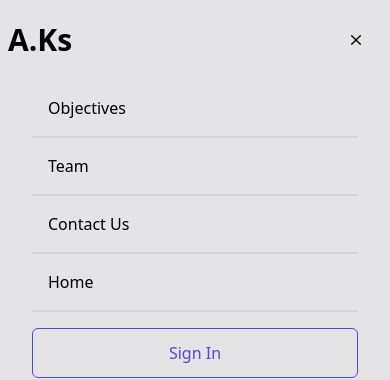
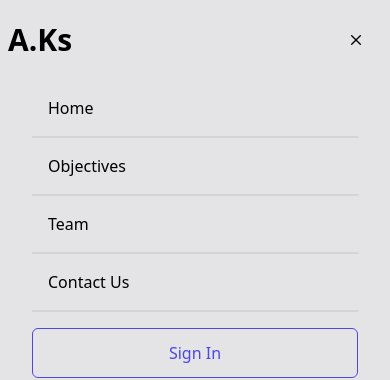
Before and after one commit to nqanh312/detect-riceleafdieases, a React (Create React App) app: page / in a window 390 px wide. Both pictures are taken after a click on the element 356 px from the left and 40 px from the top of the page. Shown: the top 380 px of the page. Built offline with nearby package versions, Linux system fonts and the light colour scheme.

Commit message:
fix bug UI 1

```diff
--- a/package.json
+++ b/package.json
@@ -13,6 +13,7 @@
     "react-dom": "^18.2.0",
     "react-icons": "^4.4.0",
     "react-scripts": "5.0.1",
+    "react-scroll": "^1.8.7",
     "tailwindcss": "^3.1.8",
     "web-vitals": "^2.1.0"
   },
--- a/src/components/About.jsx
+++ b/src/components/About.jsx
@@ -2,7 +2,7 @@ import React from 'react'
 
 const About = () => {
     return (
-        <div className='w-full my-32'>
+        <div name='about' className='w-full my-32'>
             <div className='max-w-[1240px] mx-auto'>
                 <div className='text-center'>
                     <h2 className='text-5xl font-bold'>Trusted by developers across the world</h2>
--- a/src/components/AllInOne.jsx
+++ b/src/components/AllInOne.jsx
@@ -3,7 +3,7 @@ import React from 'react'
 
 const AllInOne = () => {
     return (
-        <div className='w-full my-32'>
+        <div name='allInOne' className='w-full my-32'>
             <div className='max-w-[1240px] mx-auto px-2'>
                 <h2 className='text-5xl font-bold text-center'>All-In-One Platform</h2>
                 <p className='text-2xl py-8 text-gray-500 text-center'>
--- a/src/components/Footer.jsx
+++ b/src/components/Footer.jsx
@@ -9,7 +9,7 @@ import {
 
 const Footer = () => {
     return (
-        <div className='w-full mt-24 bg-slate-900 text-gray-300 py-y px-2'>
+        <div name='footer' className='w-full mt-24 bg-slate-900 text-gray-300 py-y px-2'>
             <div className='max-w-[1240px] mx-auto grid grid-cols-2 md:grid-cols-6 border-b-2 border-gray-600 py-8'>
                 <div>
                     <h6 className='font-bold uppercase pt-2'>Solutions</h6>
--- a/src/components/Hero.jsx
+++ b/src/components/Hero.jsx
@@ -11,7 +11,7 @@ import bgImg from '../assests/cyber-bg.png'
 
 const Hero = () => {
     return (
-        <div className='w-full h-screen bg-zinc-200 flex flex-col justify-between'>
+        <div name='home' className='w-full h-screen bg-zinc-200 flex flex-col justify-between'>
             <div className='grid md:grid-cols-2 max-w-[1240px] m-auto'>
                 <div className='flex flex-col justify-center md:items-start w-full px-2 py-8'>
                     <p className='text-2xl'>Unique Sequencing and Production</p>
--- a/src/components/Navbar.jsx
+++ b/src/components/Navbar.jsx
@@ -1,4 +1,5 @@
-import React, {useState} from 'react'
+import React, { useState } from 'react'
+import { Link, animateScroll as scroll } from 'react-scroll'
 
 import { FiMenu } from 'react-icons/fi'
 import { CgClose } from 'react-icons/cg'
@@ -7,6 +8,8 @@ const Navbar = () => {
     const [nav, setNav] = useState(false)
     const handleClick = () => setNav(!nav)
 
+    const handleClose = () => setNav(!nav)
+
 
     return (
         <div className='w-screen h-[80px] z-10 bg-zinc-200 fixed drop-shadow-lg'>
@@ -14,10 +17,10 @@ const Navbar = () => {
                 <div className='flex items-center'>
                     <h1 className='text-3xl font-bold mr-4 sm:text-4xl'>A.Ks</h1>
                     <ul className='hidden md:flex'>
-                        <li>Home</li>
-                        <li>Objectives</li>
-                        <li>Team</li>
-                        <li>Contact Us</li>
+                        <li><Link to="home" smooth={true} duration={500}>Home</Link></li>
+                        <li><Link to="about" smooth={true} offset={-200} duration={500}>Objectives</Link></li>
+                        <li><Link to="allInOne" smooth={true} offset={-200} duration={500}>Team</Link></li>
+                        <li><Link to="footer" smooth={true} offset={-100} duration={500}>Contact Us</Link></li>
                     </ul>
                 </div>
                 <div className='hidden md:flex pr-4'>
@@ -31,13 +34,13 @@ const Navbar = () => {
             </div>
 
             <ul className={!nav ? 'hidden' : 'absolute bg-zinc-200 w-full px-8'}>
-                <li className='border-b-2 border-zinc-300 w-full'>Objectives</li>
-                <li className='border-b-2 border-zinc-300 w-full'>Team</li>
-                <li className='border-b-2 border-zinc-300 w-full'>Contact Us</li>
-                <li className='border-b-2 border-zinc-300 w-full'>Home</li>
+                <li className='border-b-2 border-zinc-300 w-full'><Link onClick={handleClose} to="home" smooth={true} duration={500}>Home</Link></li>
+                <li className='border-b-2 border-zinc-300 w-full'><Link onClick={handleClose} to="about" smooth={true} offset={-200} duration={500}>Objectives</Link></li>
+                <li className='border-b-2 border-zinc-300 w-full'><Link onClick={handleClose} to="allInOne" smooth={true} offset={-200} duration={500}>Team</Link></li>
+                <li className='border-b-2 border-zinc-300 w-full'><Link onClick={handleClose} to="footer" smooth={true} offset={-100} duration={500}>Contact Us</Link></li>
                 <div className='flex flex-col my-4'>
-                   <button className='bg-transparent text-indigo-600 px-8 py-3 mb-4'>Sign In</button>
-                   <button className='px-8 py-3'>Sign Up</button>
+                    <button className='bg-transparent text-indigo-600 px-8 py-3 mb-4'>Sign In</button>
+                    <button className='px-8 py-3'>Sign Up</button>
                 </div>
             </ul>
         </div>
```
Also changed, not shown: src/assests/support.jpg (deleted), 1 other file (tests, documents, lock files or other folders).
